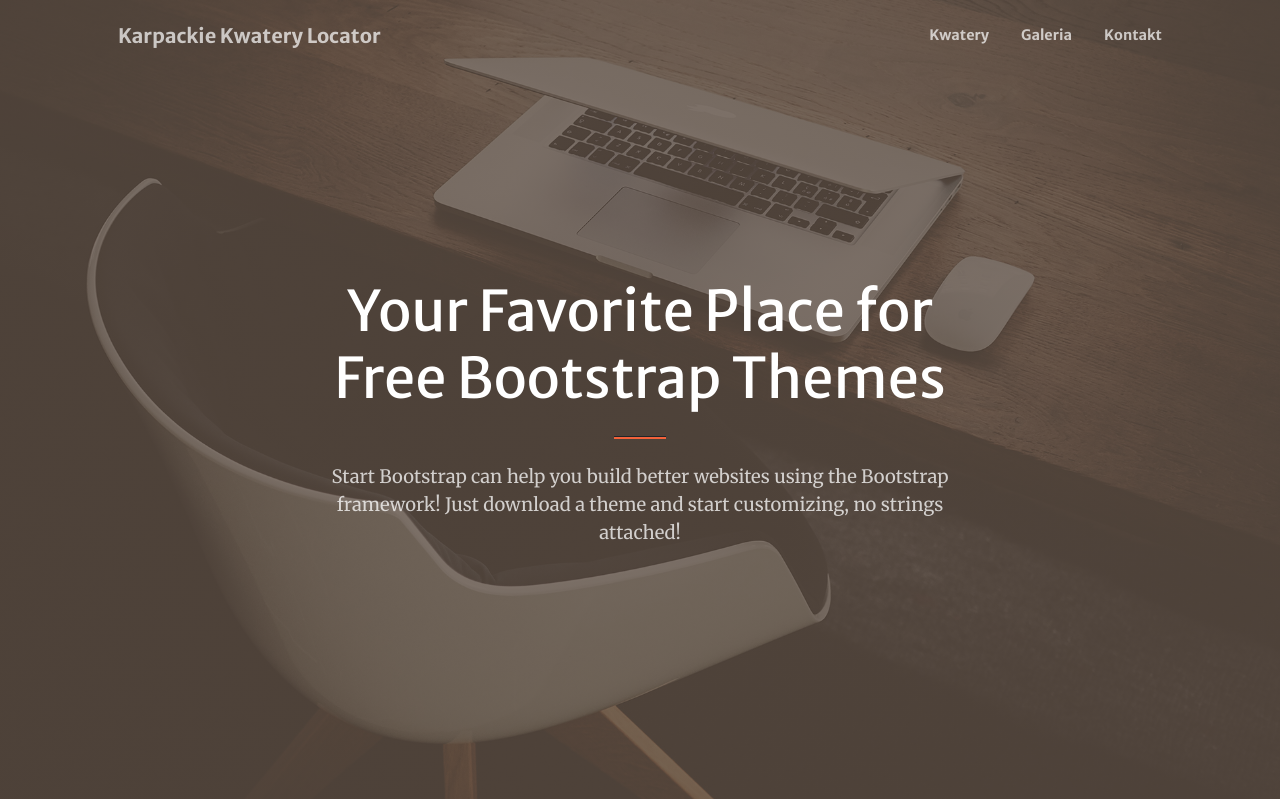
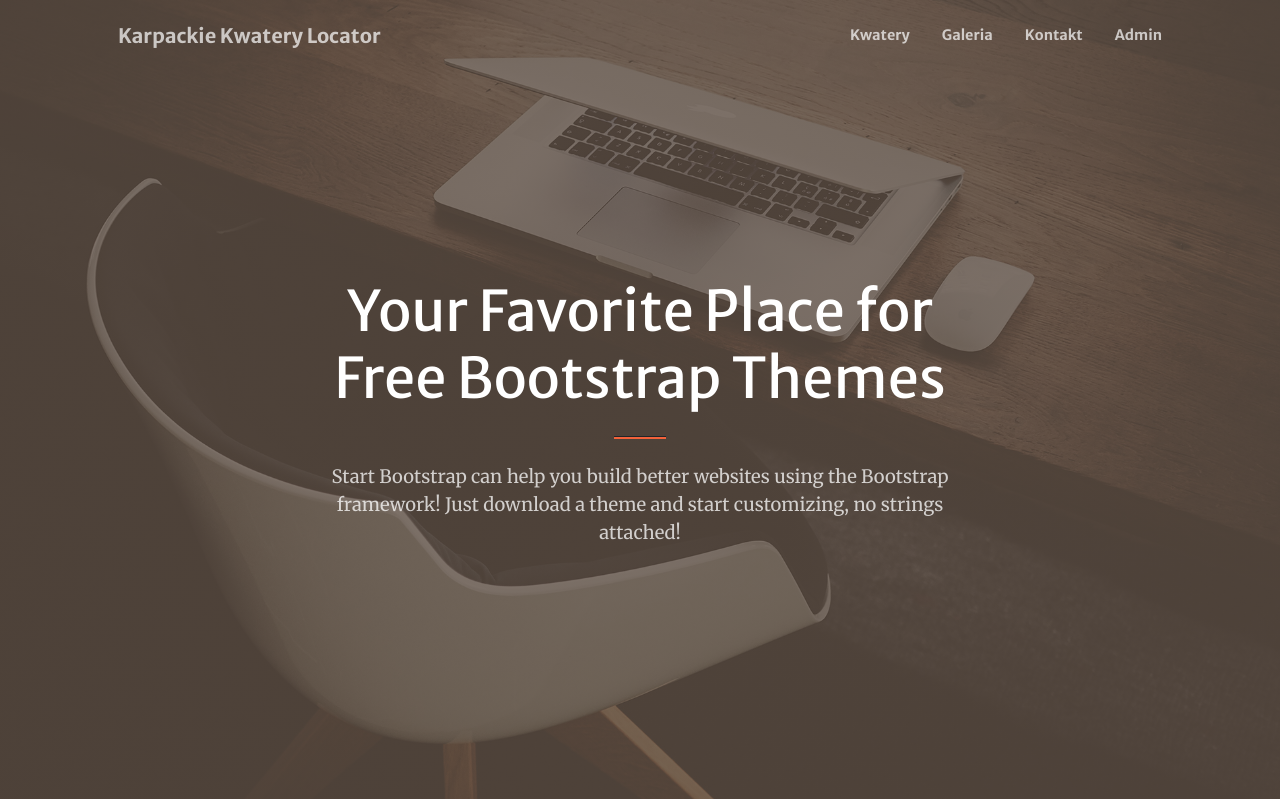
Before and after one commit to mykasero/Karpackie-Kwatery-Locator, a Django app: page / in a window 1280 px wide. Shown: the top 799 px of the page. Run offline with Django 5.2, Linux system fonts and the light colour scheme; data that the repository does not hold is empty; parts of the project's set-up code (start-up, migrations or seed data) failed here and were passed over; some libraries are stand-ins or nearby versions.

Commit message:
added href to the navbar links in the base template

```diff
--- a/templates/core/base.html
+++ b/templates/core/base.html
@@ -38,9 +38,10 @@
                 <div class="collapse navbar-collapse" id="navbarResponsive">
                     <ul class="navbar-nav ms-auto my-2 my-lg-0">
                         <!-- add href later -->
-                        <li class="nav-item"><a class="nav-link">Kwatery</a></li>
-                        <li class="nav-item"><a class="nav-link">Galeria</a></li>
-                        <li class="nav-item"><a class="nav-link">Kontakt</a></li>
+                        <li class="nav-item"><a class="nav-link" href='/kwatery'>Kwatery</a></li>
+                        <li class="nav-item"><a class="nav-link" href='/galeria'>Galeria</a></li>
+                        <li class="nav-item"><a class="nav-link" href='/kontakt'>Kontakt</a></li>
+                        <li class="nav-item"><a class="nav-link" href='/administracja'>Admin</a></li>
                     </ul>
                 </div>
             </div>
```
